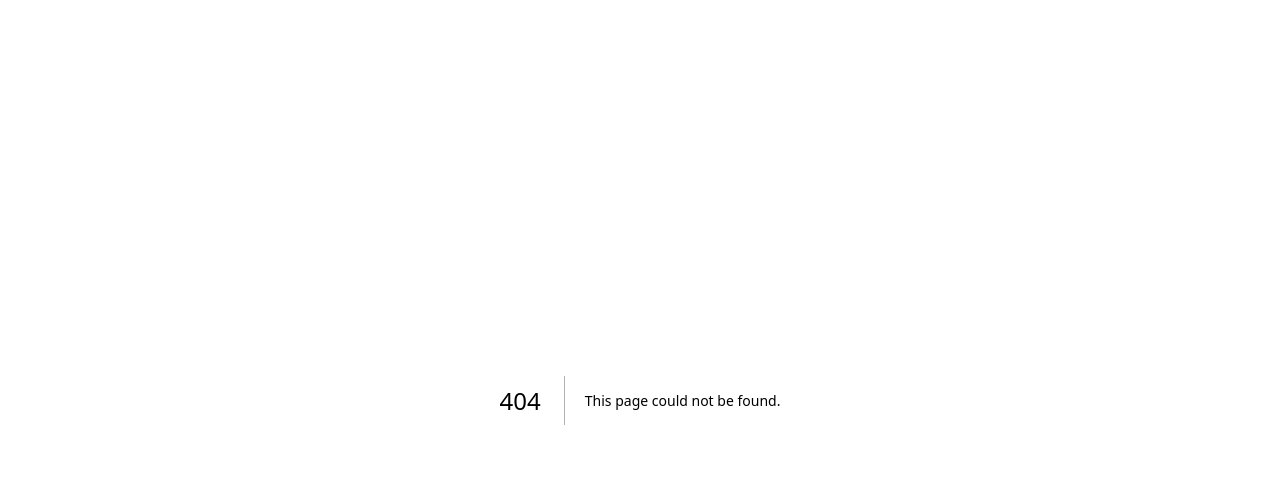
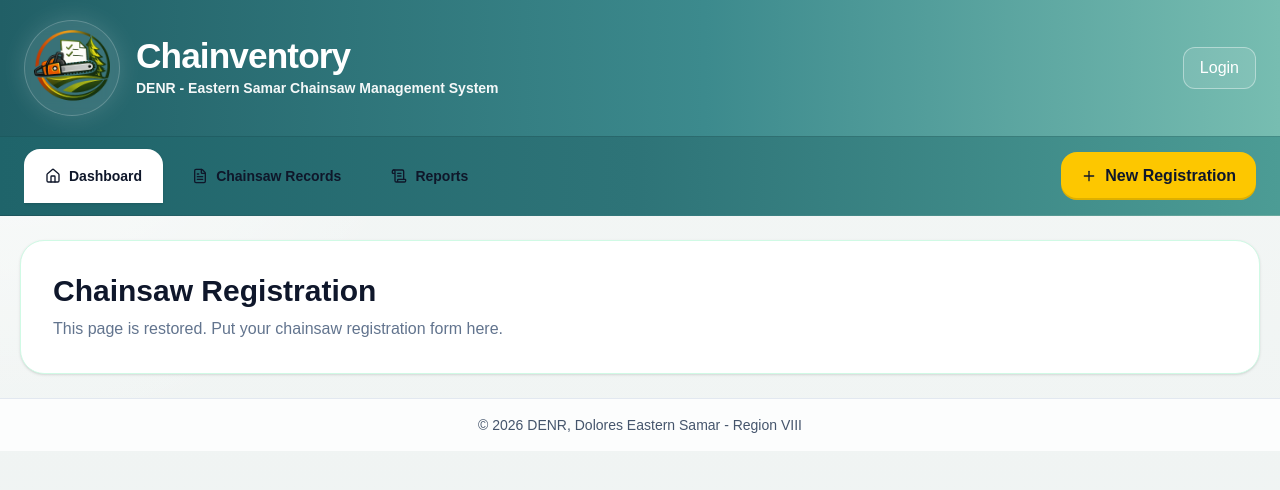
Before and after one commit to SethAlmazan/silent-index, a Next.js app: page /chainsaw-registration in a window 1280 px wide. Before the commit this address had no page. Shown: the top 490 px of the page. Built offline with nearby package versions, Linux system fonts and the light colour scheme; no server answers.

Commit message:
Add chainsaw registration pages

```diff
--- /dev/null
+++ b/app/chainsaw-registration/new/page.tsx
@@ -0,0 +1,10 @@
+import { AppShell } from "@/components/chainventory/app";
+import RegistrationForm from "@/components/chainventory/registration-form";
+
+export default function NewRegistrationPage() {
+  return (
+    <AppShell active="dashboard">
+      <RegistrationForm />
+    </AppShell>
+  );
+}
--- /dev/null
+++ b/app/chainsaw-registration/page.tsx
@@ -0,0 +1,17 @@
+import { AppShell } from "@/components/chainventory/app";
+
+export default function ChainsawRegistrationPage() {
+  return (
+    <AppShell active="dashboard">
+      <div className="rounded-3xl border border-emerald-100 bg-white p-8 shadow-sm">
+        <h1 className="text-3xl font-extrabold text-slate-900">
+          Chainsaw Registration
+        </h1>
+
+        <p className="mt-2 text-slate-500">
+          This page is restored. Put your chainsaw registration form here.
+        </p>
+      </div>
+    </AppShell>
+  );
+}
```
